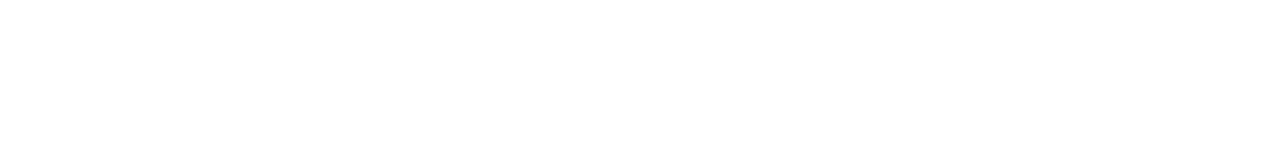
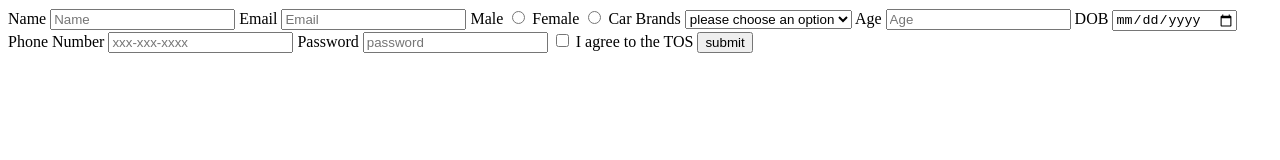
Before and after one commit to acciojob/signup-form-car-RAMESHKALLAKURI, a website: page main.html in a window 1280 px wide. Drawn offline with Linux system fonts and the light colour scheme.

Commit message:
created a submission

```diff
--- a/main.html
+++ b/main.html
@@ -8,6 +8,35 @@
 
 <body>
 	<!-- the entire body must be written by student -->
+	<form method="post">
+		<label for="name">Name</label>
+		<input type="text" id="name" placeholder="Name" required>
+		<label for="email">Email</label>
+		<input type="email" id="email" placeholder="Email" required>
+		<label for="gender_m">Male</label>
+		<input type="radio" id="gender_m" name="Gender" required>
+		<label for="gender_f">Female</label>
+		<input type="radio" id="gender_f" name="Gender" required>
+		<label for="cars">Car Brands</label>
+		<select id="cars">
+			<option value="">please choose an option </option>
+			<option value="BMW">BMW</option>
+			<option value="porche">porche</option>
+			<option value="Audi">Audi</option>
+		</select>
+		<label for="age">Age</label>
+		<input type="number" id="age" placeholder="Age" required>
+		<label for="dob">DOB</label>
+		<input type="date" id="dob"  required>
+		<label for="tel">Phone Number</label>
+		<input type="tel" id="tel" placeholder="xxx-xxx-xxxx" >
+		<label for="password">Password</label>
+		<input type="password" id="password" placeholder="password"  required>
+		<input type="checkbox" id="tos" required>
+		<label for="tos">I agree to the TOS</label>
+		<button type="submit">submit</button>
+
+
     <script type="text/javascript" src="./script.js">
 </script>
 
```
